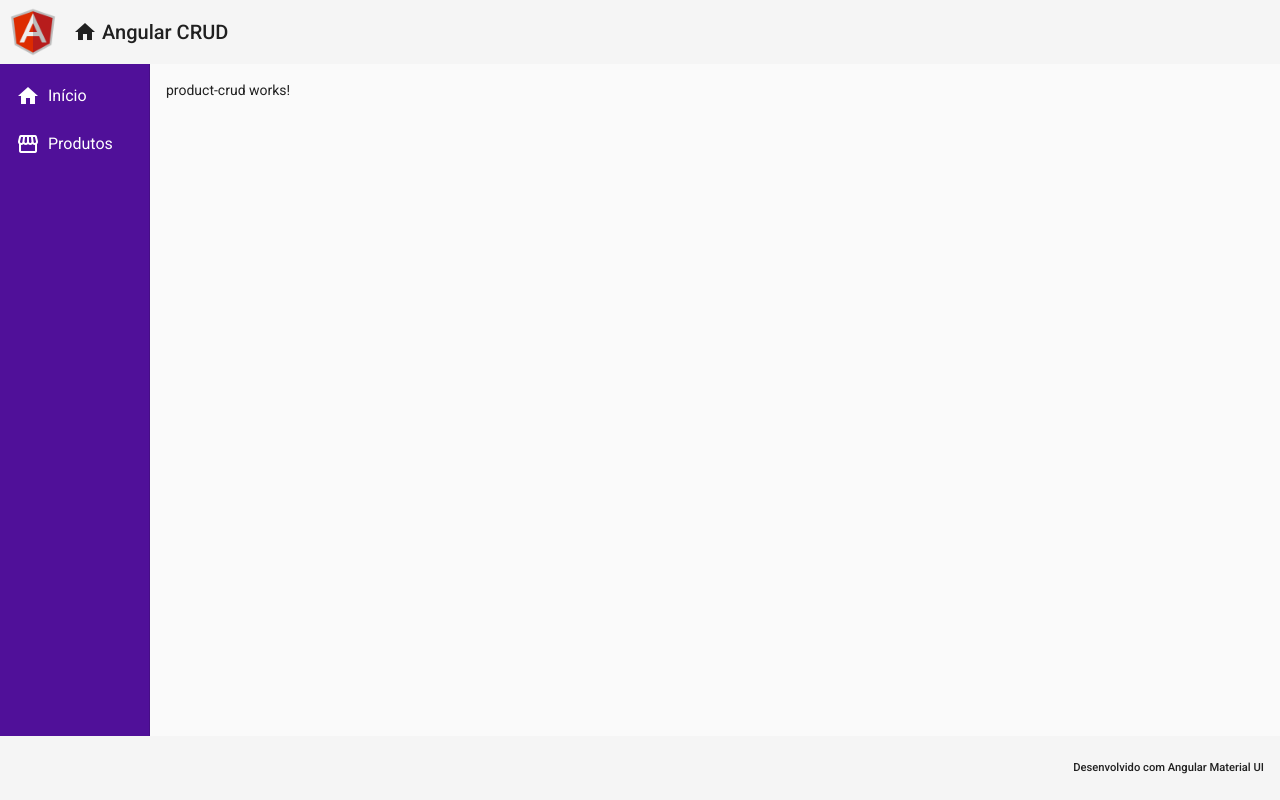
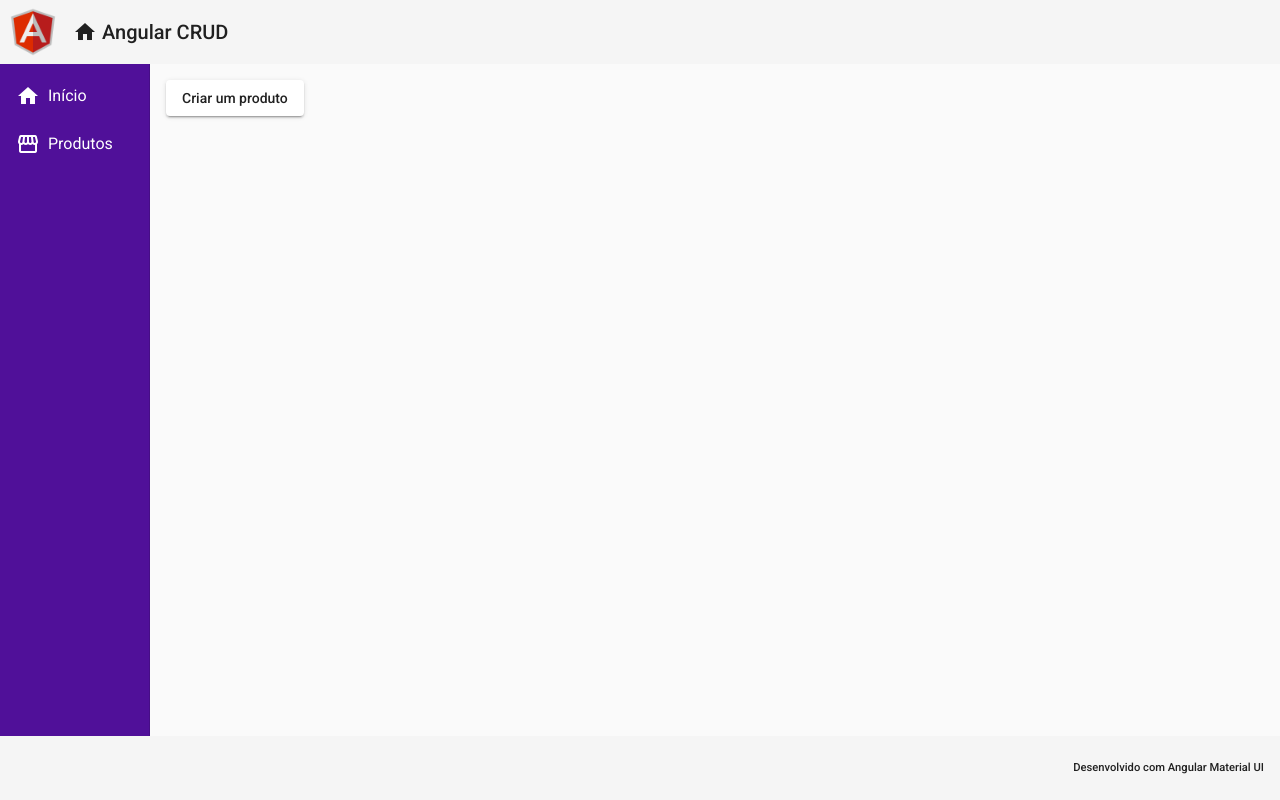
Before and after one commit to william-cesar/crud-angular, an Angular app in the folder frontend/: page /produtos in a window 1280 px wide. Built offline with nearby package versions, Linux system fonts and the light colour scheme.

Commit message:
Criaçao da rota de adiçao de produtos

```diff
--- a/frontend/src/app/app-routing.module.ts
+++ b/frontend/src/app/app-routing.module.ts
@@ -3,6 +3,7 @@
 
 import { HomeComponent } from "./views/home/home.component";
 import { ProductCrudComponent } from "./views/product-crud/product-crud.component";
+import { ProductCreateComponent } from "./components/product/product-create/product-create.component";
 
 const routes: Routes = [
   {
@@ -13,6 +14,10 @@
     path: "produtos",
     component: ProductCrudComponent,
   },
+  {
+    path: "produto/criar",
+    component: ProductCreateComponent,
+  },
 ];
 
 @NgModule({
--- a/frontend/src/app/app.module.ts
+++ b/frontend/src/app/app.module.ts
@@ -6,13 +6,15 @@
 import { MatSidenavModule } from "@angular/material/sidenav";
 import { MatListModule } from "@angular/material/list";
 import { MatCardModule } from "@angular/material/card";
+import { MatButtonModule } from "@angular/material/button";
 
 import { AppComponent } from "./app.component";
 import { HeaderComponent } from "./components/template/header/header.component";
 import { FooterComponent } from "./components/template/footer/footer.component";
 import { NavComponent } from "./components/template/nav/nav.component";
 import { HomeComponent } from "./views/home/home.component";
-import { ProductCrudComponent } from './views/product-crud/product-crud.component';
+import { ProductCrudComponent } from "./views/product-crud/product-crud.component";
+import { ProductCreateComponent } from "./components/product/product-create/product-create.component";
 @NgModule({
   declarations: [
     AppComponent,
@@ -21,6 +23,7 @@
     NavComponent,
     HomeComponent,
     ProductCrudComponent,
+    ProductCreateComponent,
   ],
   imports: [
     BrowserModule,
@@ -30,6 +33,7 @@
     MatSidenavModule,
     MatListModule,
     MatCardModule,
+    MatButtonModule,
   ],
   providers: [],
   bootstrap: [AppComponent],
--- /dev/null
+++ b/frontend/src/app/components/product/product-create/product-create.component.html
@@ -0,0 +1 @@
+<p>product-create works!</p>
--- /dev/null
+++ b/frontend/src/app/components/product/product-create/product-create.component.ts
@@ -0,0 +1,12 @@
+import { Component, OnInit } from "@angular/core";
+
+@Component({
+  selector: "app-product-create",
+  templateUrl: "./product-create.component.html",
+  styleUrls: ["./product-create.component.css"],
+})
+export class ProductCreateComponent implements OnInit {
+  constructor() {}
+
+  ngOnInit(): void {}
+}
--- a/frontend/src/app/views/product-crud/product-crud.component.html
+++ b/frontend/src/app/views/product-crud/product-crud.component.html
@@ -1 +1,3 @@
-<p>product-crud works!</p>
+<button mat-raised-button (click)="navigateToProductCreate()">
+  Criar um produto
+</button>
--- a/frontend/src/app/views/product-crud/product-crud.component.ts
+++ b/frontend/src/app/views/product-crud/product-crud.component.ts
@@ -1,15 +1,17 @@
-import { Component, OnInit } from '@angular/core';
+import { Component, OnInit } from "@angular/core";
+import { Router } from "@angular/router";
 
 @Component({
-  selector: 'app-product-crud',
-  templateUrl: './product-crud.component.html',
-  styleUrls: ['./product-crud.component.css']
+  selector: "app-product-crud",
+  templateUrl: "./product-crud.component.html",
+  styleUrls: ["./product-crud.component.css"],
 })
 export class ProductCrudComponent implements OnInit {
+  constructor(private router: Router) {}
 
-  constructor() { }
+  ngOnInit(): void {}
 
-  ngOnInit(): void {
+  navigateToProductCreate(): void {
+    this.router.navigate(["/produto/criar"]);
   }
-
 }
```
Also changed, not shown: frontend/src/app/components/product/product-create/product-create.component.css (added).
